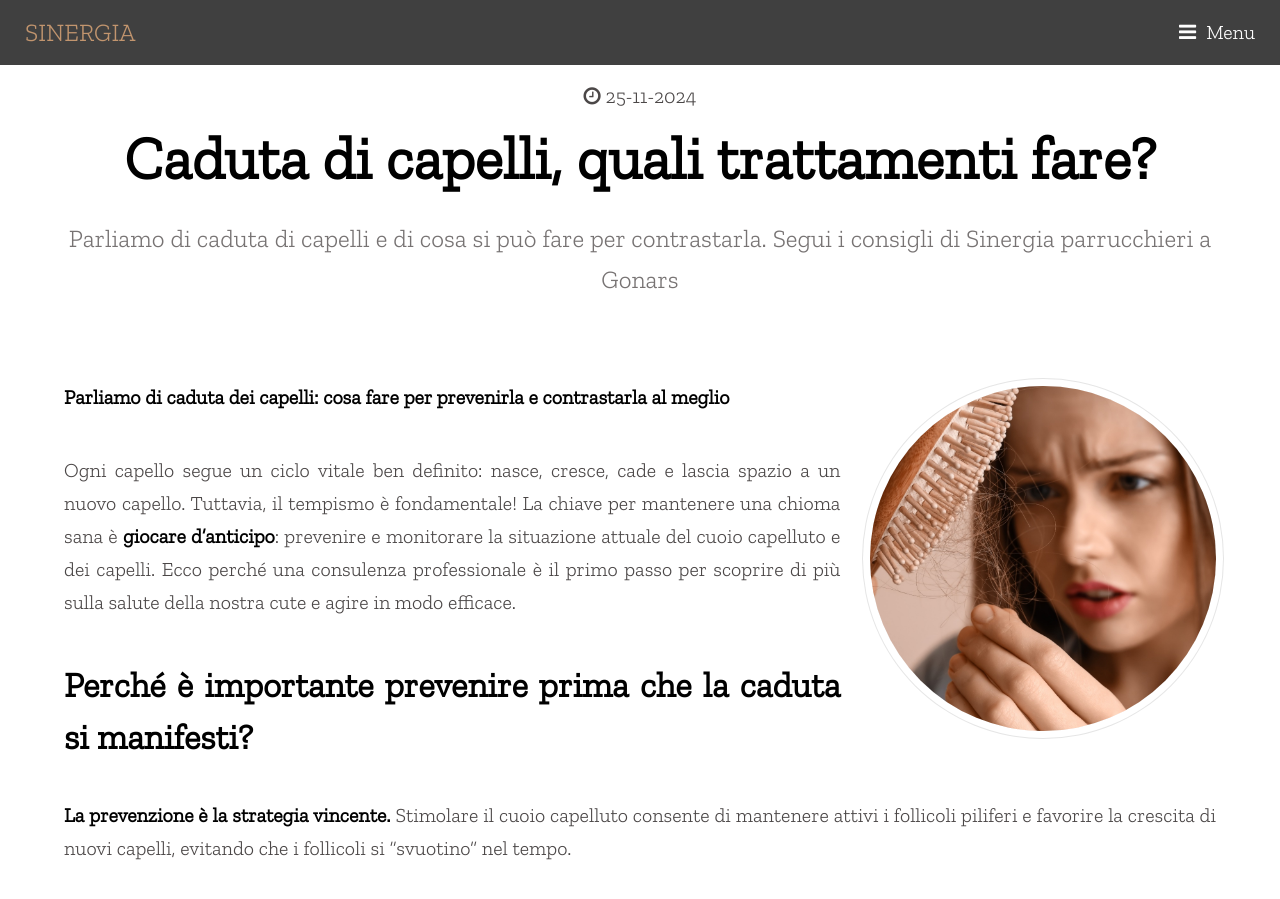
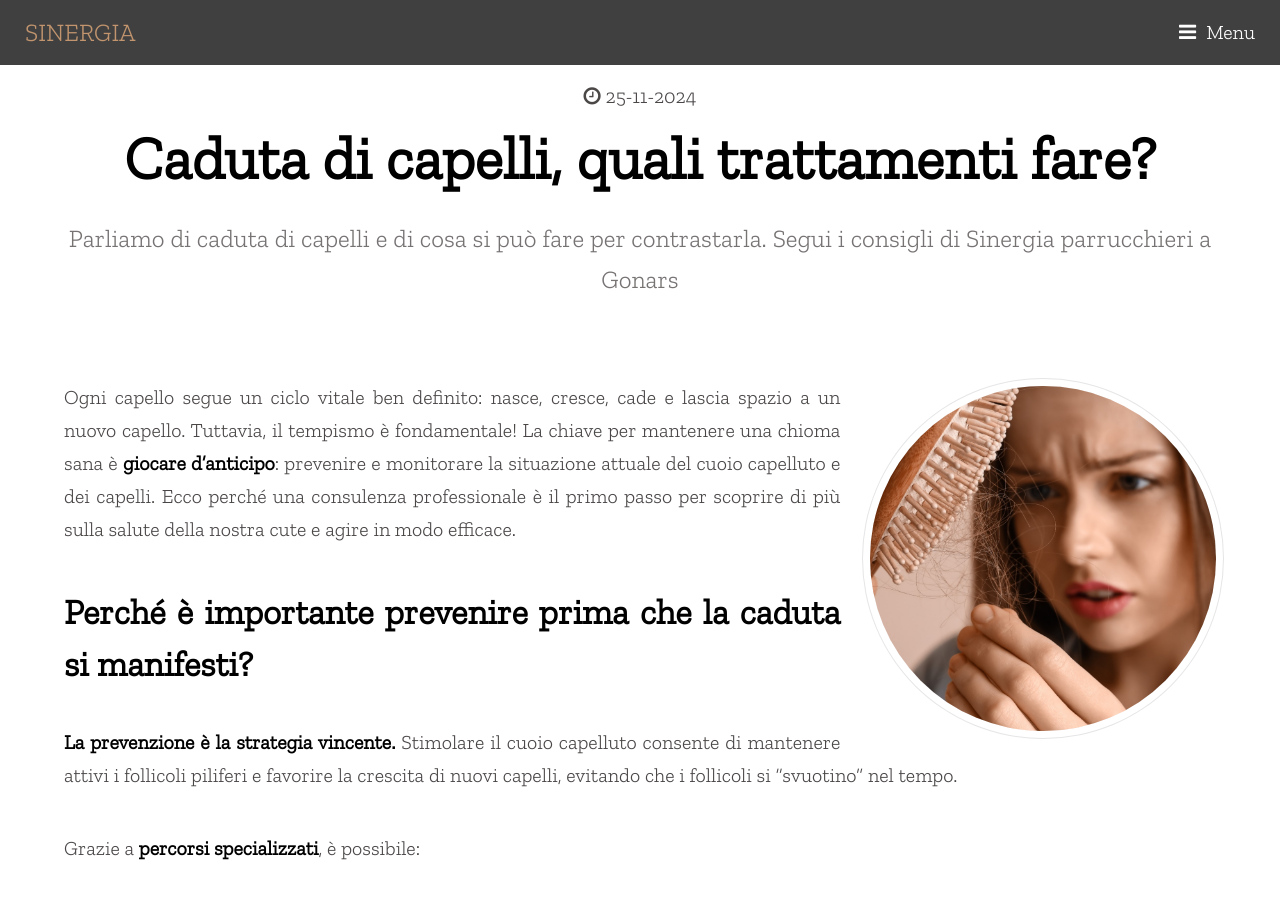
Before and after one commit to nardy70/sinergiaweb, a Jekyll site: the page built from _posts/consigli/2024-11-25-trattamenti-caduta-capelli.md, in a window 1280 px wide and 900 px high. Built offline with Jekyll 4.4.1, drawn with Linux system fonts in a browser that asks for light colours; comment, search, counter and statistics services are not loaded; a style sheet for code colours, icons or effects is not loaded.

Commit message:
trattamenticadutacapelli

```diff
--- a/_posts/consigli/2024-11-25-trattamenti-caduta-capelli.md
+++ b/_posts/consigli/2024-11-25-trattamenti-caduta-capelli.md
@@ -9,8 +9,6 @@ image: /images/consigli/trattamenticadutacapelli.jpg
 categories: Consigli
 permalink: /trattamenticadutacapelli
 ---
-
-**Parliamo di caduta dei capelli: cosa fare per prevenirla e contrastarla al meglio**
 
 Ogni capello segue un ciclo vitale ben definito: nasce, cresce, cade e lascia spazio a un nuovo capello. Tuttavia, il tempismo è fondamentale! La chiave per mantenere una chioma sana è **giocare d’anticipo**: prevenire e monitorare la situazione attuale del cuoio capelluto e dei capelli. Ecco perché una consulenza professionale è il primo passo per scoprire di più sulla salute della nostra cute e agire in modo efficace.
 
@@ -35,4 +33,4 @@ Il vero nemico non è la caduta in sé, ma il rischio di non sostituirla con cap
 
 **Affidati a noi per una consulenza mirata.** Ti aspettiamo in salone per prenderci cura della salute dei tuoi capelli. A presto!
 
-Sinergia staff
+***Sinergia staff***
```
Also changed, not shown: 1 other file.
